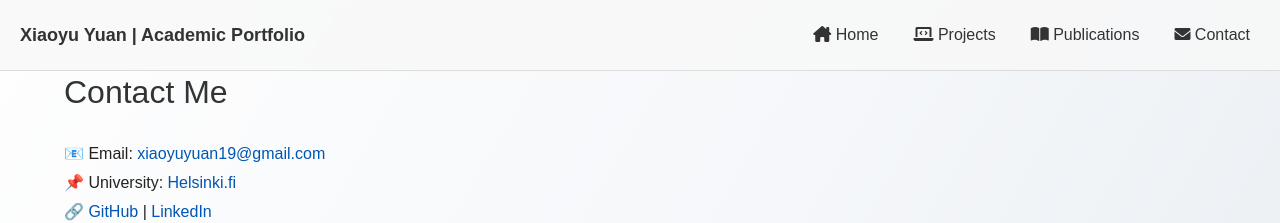
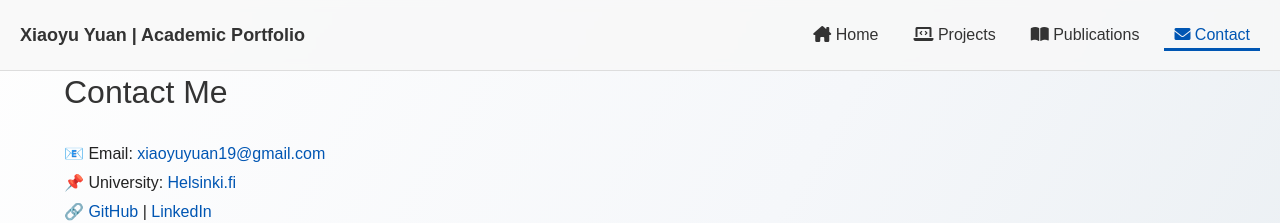
Before and after one commit to XiaoyuYuan19/portfolio, a Jekyll site: the page built from contact.md, in a window 1280 px wide. Shown: the top 223 px of the page. Built offline with Jekyll 4.4.1, drawn with Linux system fonts in a browser that asks for light colours.

Commit message:
Update style.css

```diff
--- a/assets/css/style.css
+++ b/assets/css/style.css
@@ -167,6 +167,20 @@ h1, h2, h3 {
     background-color: #0056b3;
 }
 
+/* 🌟 让当前页面的导航栏选项高亮 🌟 */
+.navbar a.active, .navbar a:hover {
+    color: #0056b3;
+    border-bottom: 3px solid #0056b3;
+}
+
+/* 自动匹配当前页面，让对应按钮高亮 */
+body.projects .navbar a[href*="portfolio/projects"],
+body.publications .navbar a[href*="portfolio/publications"],
+body.contact .navbar a[href*="portfolio/contact"] {
+    color: #0056b3;
+    border-bottom: 3px solid #0056b3; /* 当前页面下划线保持亮起 */
+}
+
 /* 🌙 夜间模式优化 */
 .dark-mode .navbar {
     background: rgba(28, 31, 43, 0.8);
```
